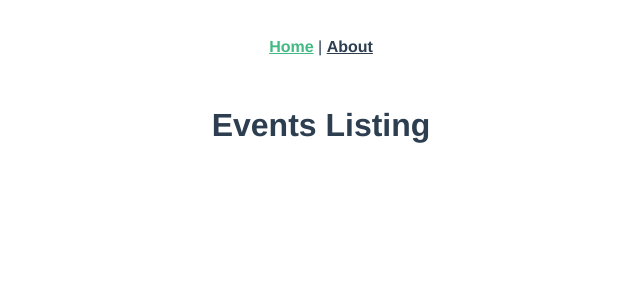
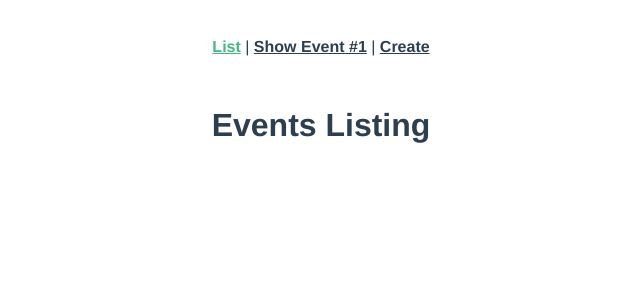
Before and after one commit to nazarepiedady/real-world-vue, a Vue app: page / in a window 1280 px wide. Shown: the top 300 px of the page, without its empty margins (319-959 px from the left). Built offline with nearby package versions, Linux system fonts and the light colour scheme.

Commit message:
Update the app root links
Set links to redirect to the new added views

```diff
--- a/src/App.vue
+++ b/src/App.vue
@@ -1,8 +1,9 @@
 <template>
   <div id="app">
     <div id="nav">
-      <router-link to="/">Home</router-link> |
-      <router-link to="/about">About</router-link>
+      <router-link :to="{ name: 'event-list' }">List</router-link> |
+      <router-link :to="{ name: 'event-show' }">Show Event #1</router-link> |
+      <router-link :to="{ name: 'event-create' }">Create</router-link>
     </div>
     <router-view />
   </div>
```
